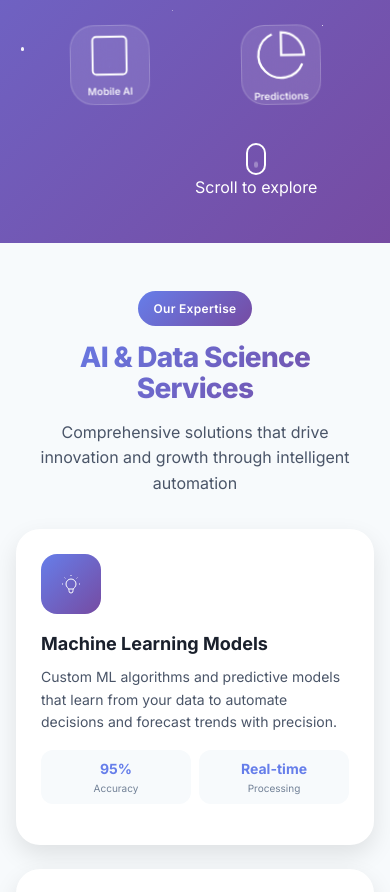
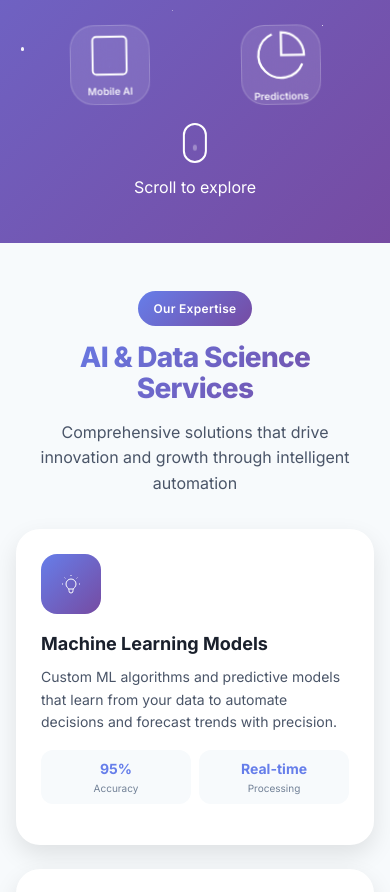
Before and after one commit to hamza0011/luadata, a React (Vite) app: page / in a window 390 px wide. Shown: the part 782-1674 px from the top of the page. Built offline with nearby package versions, Linux system fonts and the light colour scheme.

Commit message:
Update App.css

```diff
--- a/src/App.css
+++ b/src/App.css
@@ -958,50 +958,39 @@ body {
 /* Scroll Indicator - Always Centered at Bottom */
 .scroll-indicator {
   position: absolute;
-  bottom: clamp(1.5rem, 5vh, 3rem);
-  left: 50%;
+  bottom: 5vh;
+  left: 50vw;
   transform: translateX(-50%);
   display: flex;
   flex-direction: column;
   align-items: center;
+  gap: 0.75rem;
   z-index: 3;
-  animation: slideInUp 0.8s ease 1.2s both;
-}
-
-/* Icon centered perfectly */
+}
+
+/* Centered Icon */
 .scroll-icon {
-  width: clamp(20px, 4vw, 24px);
-  height: clamp(32px, 6vw, 40px);
+  width: 24px;
+  height: 40px;
   border: 2px solid white;
   border-radius: 12px;
   position: relative;
   box-sizing: border-box;
 }
 
-/* Dot inside icon */
+/* Animated Dot inside Icon */
 .scroll-icon::before {
   content: '';
   position: absolute;
   top: 6px;
   left: 50%;
   transform: translateX(-50%);
-  width: clamp(3px, 1vw, 4px);
-  height: clamp(4px, 1.5vw, 6px);
+  width: 4px;
+  height: 6px;
   background: white;
   border-radius: 2px;
   animation: scrollDot 2s infinite;
 }
-
-/* Text below the icon */
-.scroll-text {
-  font-size: clamp(0.75rem, 2vw, 0.875rem);
-  margin-top: var(--spacing-sm);
-  font-weight: 500;
-  letter-spacing: 0.025em;
-  color: white;
-  text-align: center;
-}
-
 
 @keyframes scrollDot {
   0% {
@@ -1009,10 +998,19 @@ body {
     opacity: 1;
   }
   100% {
-    transform: translateX(-50%) translateY(clamp(15px, 4vw, 20px));
+    transform: translateX(-50%) translateY(20px);
     opacity: 0;
   }
 }
+
+/* Text centered under icon */
+.scroll-text {
+  font-size: 0.875rem;
+  color: white;
+  font-weight: 500;
+  text-align: center;
+}
+
 
 /* Section Styles - Responsive */
 .section-header {
```
